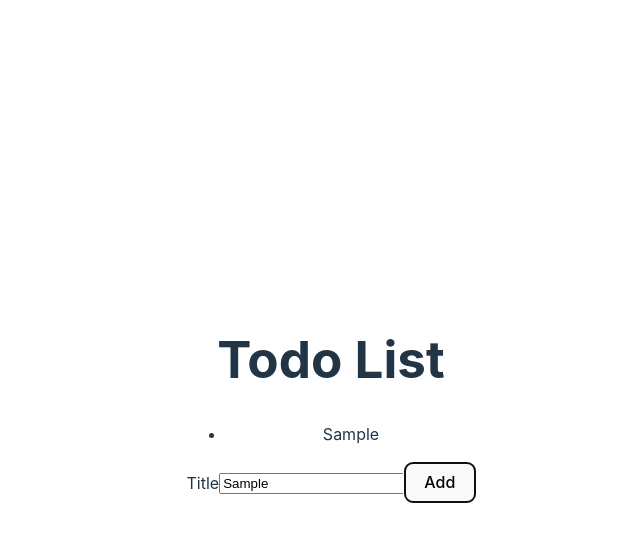
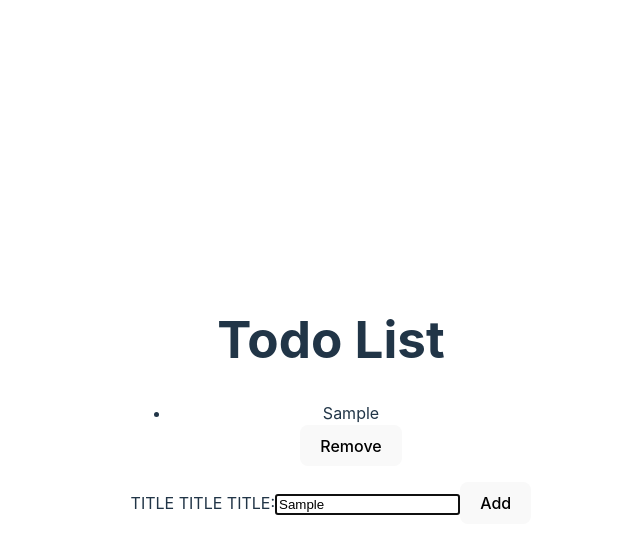
Before and after one commit to stephanielaurentjiong/react-todo, a React (Vite) app: page / in a window 1280 px wide. Both pictures are taken after typing "Sample" into the empty fields and a click on the button "Add". Shown: the top 554 px of the page, without its empty margins (309-949 px from the left). Built offline with nearby package versions, Linux system fonts and the light colour scheme.

Commit message:
Added remove button, autofocus functionality, and modularized components

```diff
--- a/src/AddTodoForm.jsx
+++ b/src/AddTodoForm.jsx
@@ -1,5 +1,6 @@
 /* eslint-disable react/prop-types */
 import * as React from "react";
+import InputWithLabel from "./InputWithLabel";
 
 /**
  * Component for adding a new todo item.
@@ -44,14 +45,11 @@ function AddTodoForm({ onAddTodo }) {
   return (
     <>
       <form onSubmit={handleAddTodo}>
-        <label htmlFor="todoTitle">Title</label>
-        <input
-          name="title"
-          type="text"
-          id="todoTitle"
-          value={todoTitle} // Pass in the  todoTitle state (which is the given title from user input)
-          onChange={handleTitleChange} // Update the state whenever the input value changes.
-        ></input>
+        <InputWithLabel
+        todoTitle ={todoTitle}
+        handleTitleChange={handleTitleChange} >
+        TITLE TITLE TITLE:
+        </InputWithLabel>
         <button>Add</button>
       </form>
     </>
--- a/src/App.jsx
+++ b/src/App.jsx
@@ -45,12 +45,17 @@ function App() {
     setTodoList([...todoList, newTodo]);
   };
 
+  const removeTodo = (id) => {
+    const newTodoList = todoList.filter((todo) => todo.id !== id);
+    setTodoList(newTodoList);
+  };
+
   return (
     <>
       <h1>Todo List</h1>
 
       {/* Render TodoList component and pass todoList function as a todoList prop */}
-      <TodoList todoList={todoList} />
+      <TodoList todoList={todoList} onRemoveTodo={removeTodo} />
 
       {/* Render the AddTodoForm component and pass the addTodo function as the onAddTodo prop */}
       <AddTodoForm onAddTodo={addTodo} />
--- /dev/null
+++ b/src/InputWithLabel.jsx
@@ -0,0 +1,32 @@
+/* eslint-disable react/prop-types */
+import * as React from "react";
+
+/**
+ * A component that handles input label
+ */
+const InputWithLabel = ({ todoTitle, handleTitleChange, children }) => {
+  const inputRef = React.useRef();
+
+  // Use the useEffect hook to execute code after the component renders.
+  // Focus the input field using the ref to ensure it's ready for user input when the page loads.
+  React.useEffect(() => {
+    inputRef.current.focus();
+  });
+
+  return (
+    <>
+      {/* Refactor input (component composition usage) */}
+      <label htmlFor="todoTitle">{children}</label>
+      <input
+        ref={inputRef}
+        name="title"
+        type="text"
+        id="todoTitle"
+        value={todoTitle} // Pass in the  todoTitle state (which is the given title from user input)
+        onChange={handleTitleChange} // Update the state whenever the input value changes.
+      ></input>
+    </>
+  );
+};
+
+export default InputWithLabel;
--- a/src/TodoList.jsx
+++ b/src/TodoList.jsx
@@ -12,14 +12,14 @@ import TodoListItem from "./TodoListItem.jsx";
  * @returns props.todoList - An array of todo objects to be displayed.
  *                           Each todo object must have an `id` (unique identifier) and a `title` (string for the todo title).
  */
-const TodoList = ({todoList}) => {
+const TodoList = ({todoList, onRemoveTodo}) => {
   return (
     <>
       <ul>
         {/* Map over the todoList array to render each todo item */}
         {todoList.map(function (item) {
           // Render each todo using the TodoListItem component and provide a unique key
-          return <TodoListItem key={item.id} todo={item} />;
+          return <TodoListItem key={item.id} todo={item} onRemoveTodo={onRemoveTodo} />;
         })}
       </ul>
     </>
--- a/src/TodoListItem.jsx
+++ b/src/TodoListItem.jsx
@@ -1,6 +1,13 @@
 /* eslint-disable react/prop-types */
-function TodoListItem({ todo }) {
-  return <li>{todo.title}</li>;
+function TodoListItem({ todo, onRemoveTodo }) {
+  return (
+    <>
+      <li>{todo.title}</li>
+      <button type="button" onClick={() => onRemoveTodo(todo.id)}>
+        Remove
+      </button>
+    </>
+  );
 }
 
 export default TodoListItem;
```
